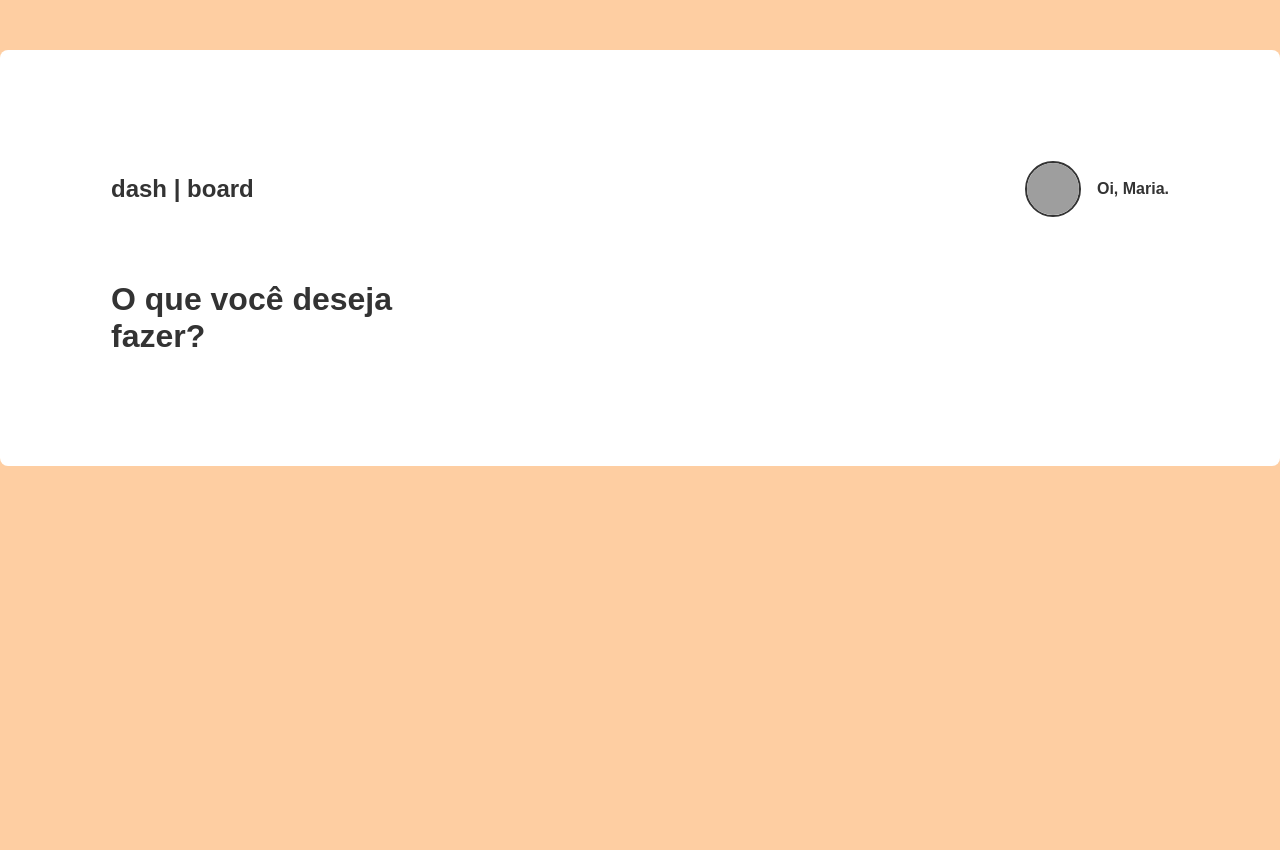
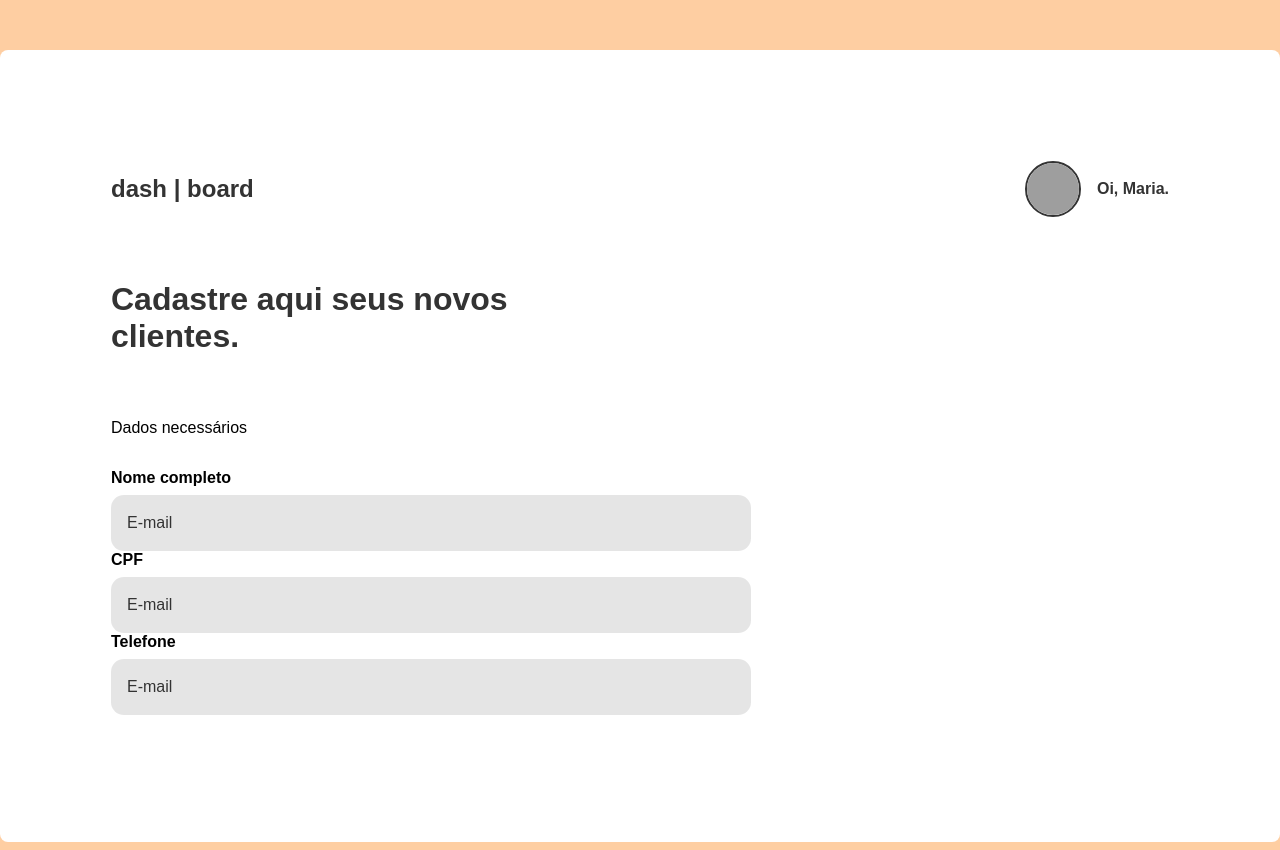
Before and after one commit to mateusPPinh/two-web, a React (Create React App) app: page / in a window 1280 px wide. Built offline with nearby package versions, Linux system fonts and the light colour scheme; grey boxes are pictures that could not be loaded; a web font is replaced by a local one.

Commit message:
new changes

```diff
--- a/src/pages/Main/index.js
+++ b/src/pages/Main/index.js
@@ -1,6 +1,6 @@
 import React from "react";
 
-import { Container, SectionContainer } from './styles';
+import { Container, SectionContainer, RegisterUser } from './styles';
 import HeaderComponent from '../../components/Header';
 
 export default function Main() {
@@ -9,8 +9,36 @@ export default function Main() {
       <HeaderComponent />
 
       <SectionContainer>
-        <h2>O que você deseja fazer?</h2>
+        <h2>Cadastre aqui seus novos clientes.</h2>
       </SectionContainer>
+
+      <RegisterUser>
+        <legend>
+          <p>Dados necessários</p>
+        </legend>
+        <form>
+          <h3>Nome completo</h3>
+          <input
+            type="text"
+            placeholder="E-mail"
+            autoComplete="false"
+          />
+
+          <h3>CPF</h3>
+          <input
+            type="text"
+            placeholder="E-mail"
+            autoComplete="false"
+          />
+
+          <h3>Telefone</h3>
+          <input
+            type="text"
+            placeholder="E-mail"
+            autoComplete="false"
+          />
+        </form>
+      </RegisterUser>
     </Container>
   );
 }
--- a/src/pages/Main/styles.js
+++ b/src/pages/Main/styles.js
@@ -10,7 +10,7 @@ export const Container = styled.div`
 
 export const SectionContainer = styled.div`
   padding: 1rem;
-  width: 20rem;
+  width: 35rem;
   margin-top: 2rem;
 
   h2 {
@@ -18,3 +18,35 @@ export const SectionContainer = styled.div`
     color: #333;
   }
 `;
+
+export const RegisterUser = styled.div`
+  margin-top: 2rem;
+  padding: 1rem;
+
+  form {
+    margin-top: 2rem;
+    display: flex;
+    max-width: 40rem;
+    flex-direction: column;
+    padding-bottom: 1rem;
+
+    h3 {
+      margin-bottom: 0.5rem;
+      font-size: 1rem;
+    }
+
+    input {
+      text-indent: 1rem;
+      height: 3.5rem;
+      background: rgba(3, 3, 3, 0.1);
+      border: none;
+      border-radius: 0.8rem;
+      font-size: 1rem;
+
+      &::placeholder {
+        font-size: 1rem;
+        color: #333;
+      }
+    }
+  }
+`;
```
